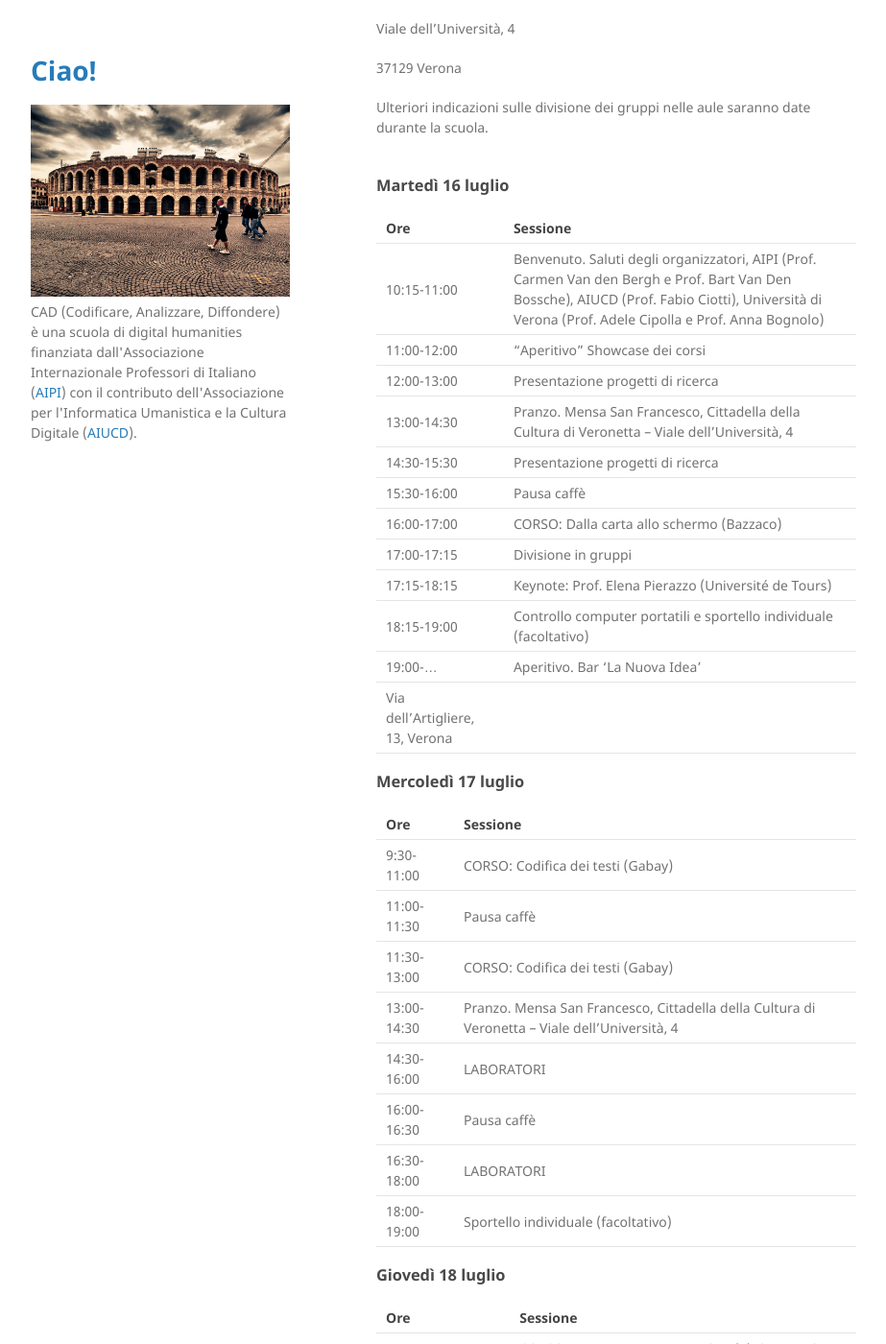
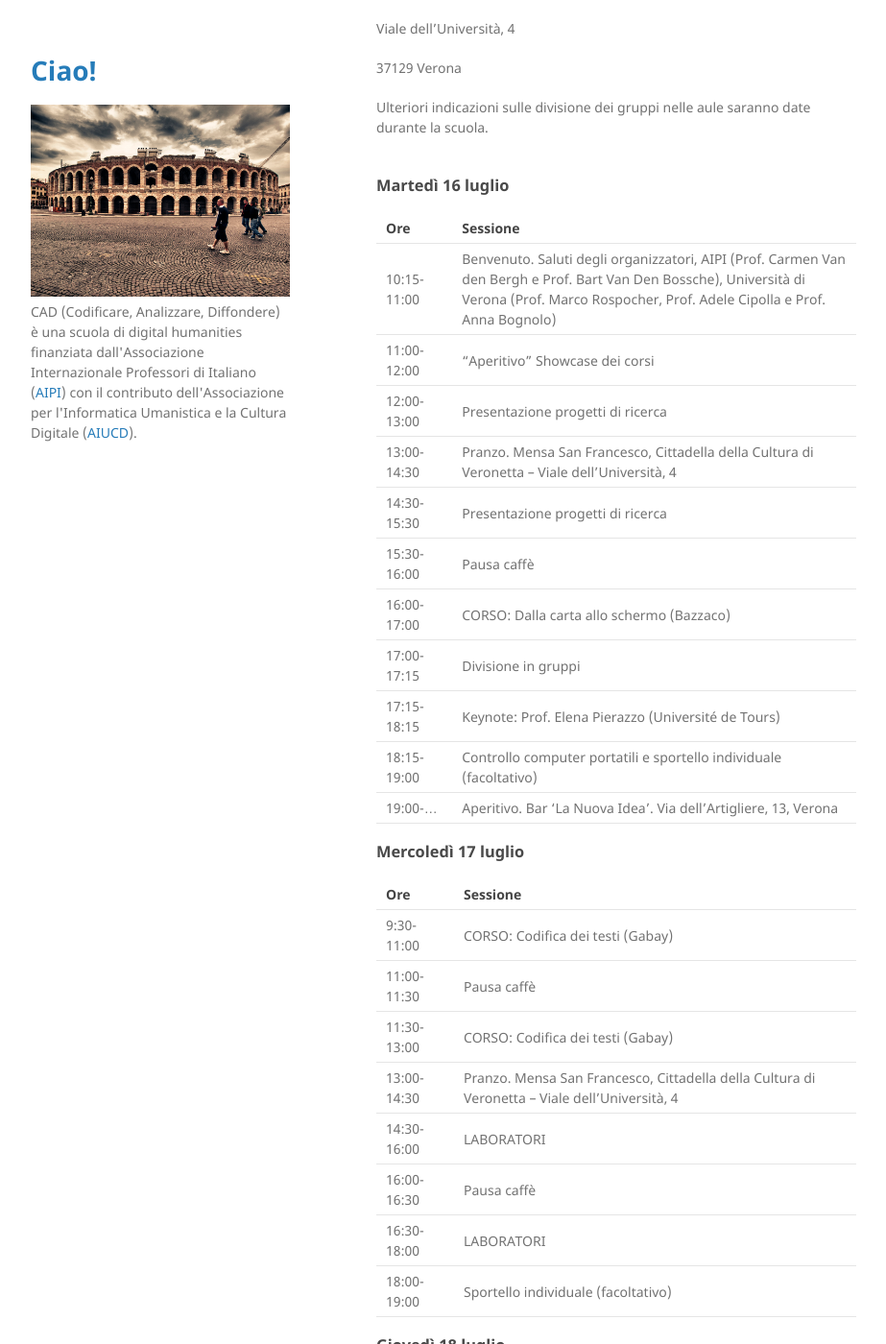
Before and after one commit to CADottorato/sito, a Jekyll site: the page built from program.md, in a window 1280 px wide and 1400 px high, scrolled down 919 px. Shown: the whole window at 96% size, without its empty margins (178-1101 px from the left). Built offline with Jekyll 4.4.1, drawn with Linux system fonts in a browser that asks for light colours; some of the changed text lies outside the part shown.

Commit message:
Added Prof Rospocher and fixed address-breaking issue

```diff
--- a/program.md
+++ b/program.md
@@ -35,7 +35,7 @@ Ulteriori indicazioni sulle divisione dei gruppi nelle aule saranno date durante
 
 | Ore          | Sessione          |
 |:-------------|:------------------|
-| 10:15-11:00 | Benvenuto. Saluti degli organizzatori, AIPI (Prof. Carmen Van den Bergh e Prof. Bart Van Den Bossche), AIUCD (Prof. Fabio Ciotti), Università di Verona (Prof. Adele Cipolla e Prof. Anna Bognolo) |
+| 10:15-11:00 | Benvenuto. Saluti degli organizzatori, AIPI (Prof. Carmen Van den Bergh e Prof. Bart Van Den Bossche), Università di Verona (Prof. Marco Rospocher, Prof. Adele Cipolla e Prof. Anna Bognolo) |
 | 11:00-12:00 | "Aperitivo" Showcase dei corsi |
 | 12:00-13:00 | Presentazione progetti di ricerca |
 | 13:00-14:30 | Pranzo. Mensa San Francesco, Cittadella della Cultura di Veronetta – Viale dell’Università, 4 |
@@ -45,8 +45,7 @@ Ulteriori indicazioni sulle divisione dei gruppi nelle aule saranno date durante
 | 17:00-17:15 | Divisione in gruppi |
 | 17:15-18:15 | Keynote: Prof. Elena Pierazzo (Université de Tours) |
 | 18:15-19:00 | Controllo computer portatili e sportello individuale (facoltativo) |
-| 19:00-...   | Aperitivo. Bar 'La Nuova Idea'
-Via dell'Artigliere, 13, Verona |
+| 19:00-...   | Aperitivo. Bar 'La Nuova Idea'. Via dell'Artigliere, 13, Verona |
 
 
 ### Mercoledì 17 luglio
@@ -75,8 +74,7 @@ Via dell'Artigliere, 13, Verona |
 | 16:00-16:30 | Pausa caffè |
 | 16:30-17:30 | LABORATORI |
 | 17:30-18:30 | Keynote: Prof. Fabio Ciotti (Università di Roma Tor Vergata) |
-| 20:00-...   | Cena sociale. Osteria Ai Osei
-Via Venti Settembre, 124/B |
+| 20:00-...   | Cena sociale. Osteria Ai Osei. Via Venti Settembre, 124/B |
 
 
 ### Venerdì 19 luglio
```
